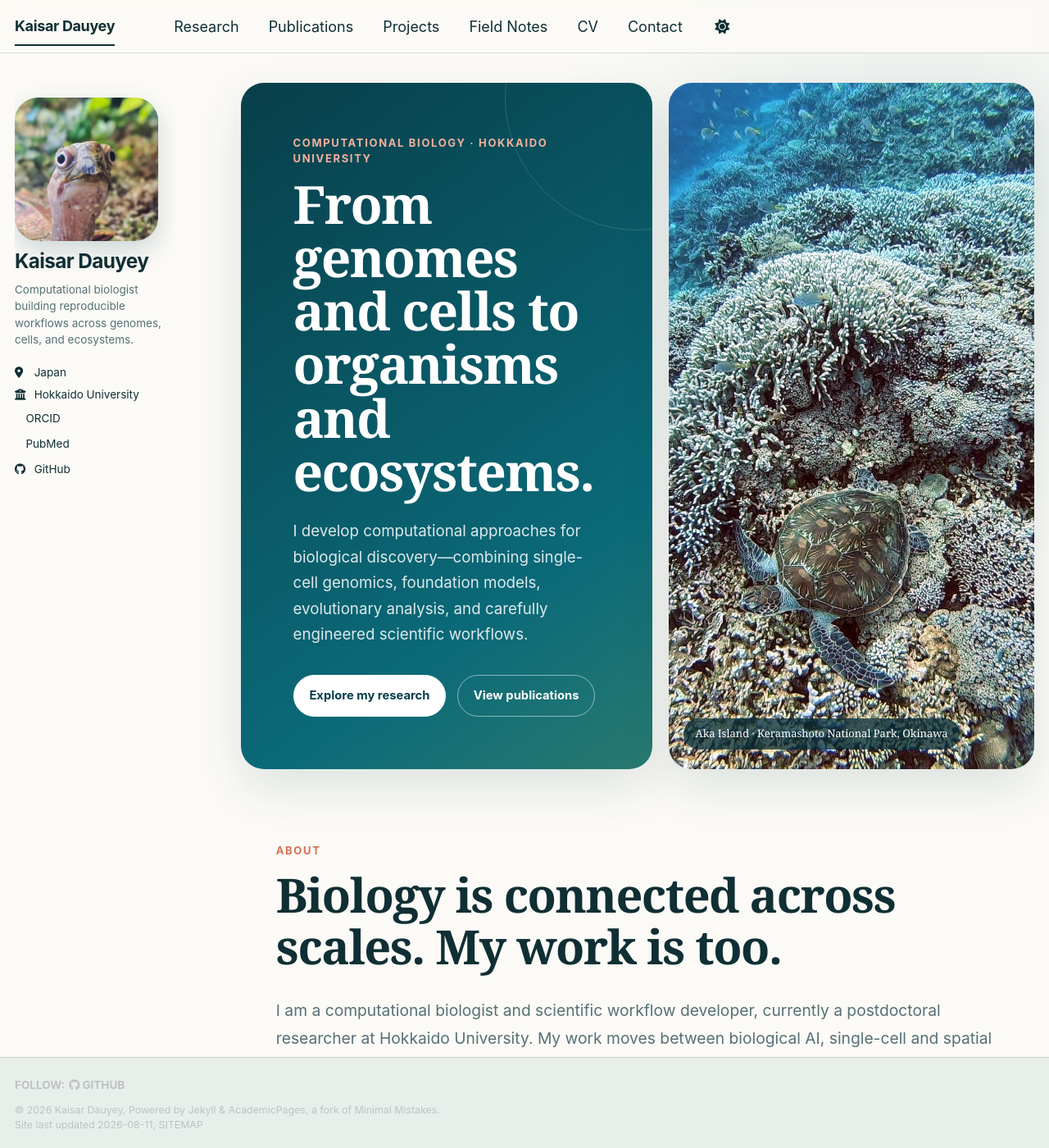
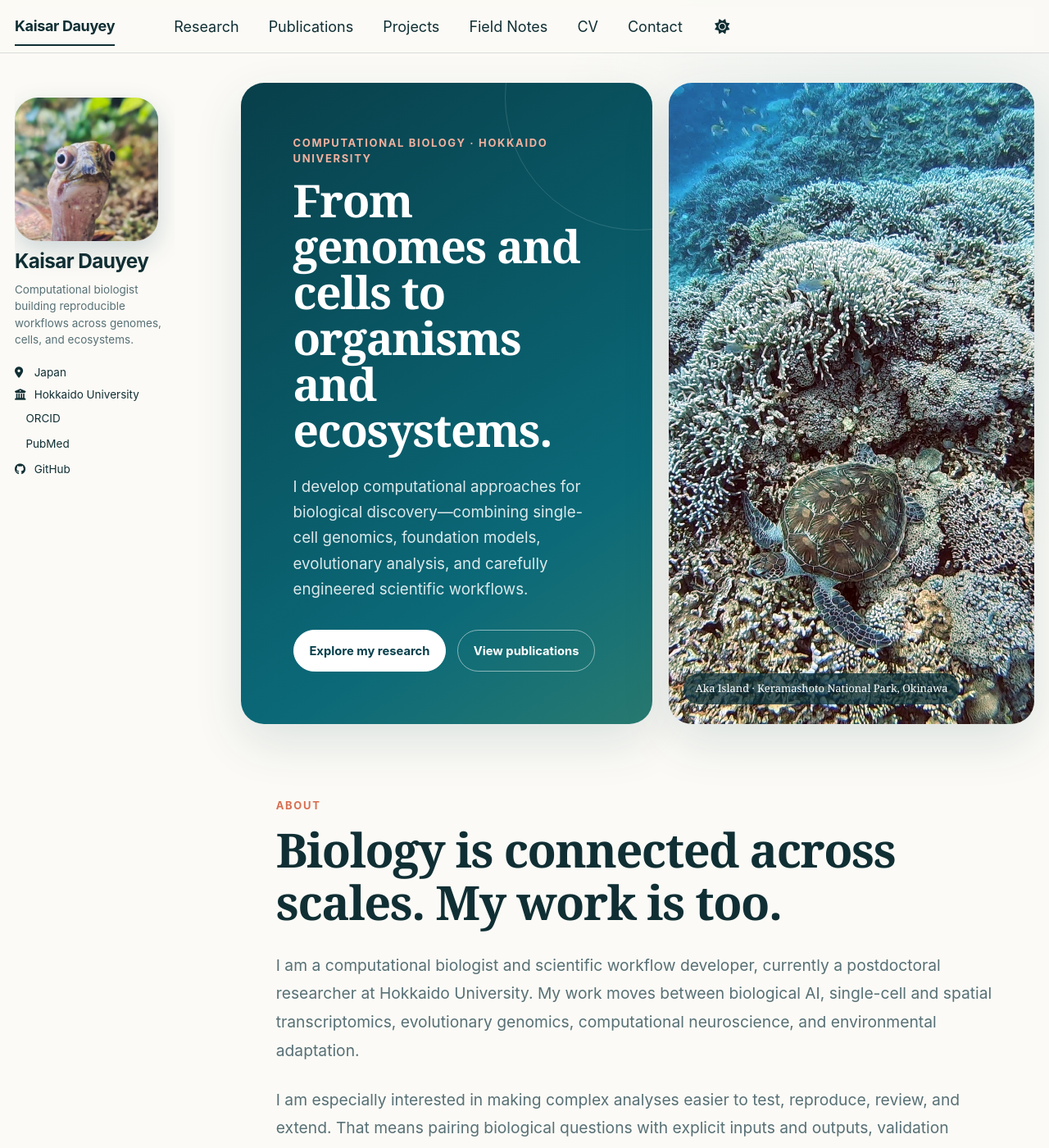
Before and after one commit to Kays3/Kays3.github.io, a Jekyll site: the page built from _pages/about.md, in a window 1280 px wide and 1400 px high. Shown: the whole window at 82% size. Built offline with Jekyll 4.4.1, drawn with Linux system fonts in a browser that asks for light colours; a style sheet for code colours, icons or effects is not loaded.

Commit message:
Refine live site layout
Keep the footer in document flow and rebalance the home hero typography after live visual QA.

```diff
--- a/assets/css/main.scss
+++ b/assets/css/main.scss
@@ -193,7 +193,7 @@
 
 .home-hero__copy h1 {
   color: #fff;
-  font-size: clamp(2.25rem, 5vw, 4.5rem);
+  font-size: clamp(2.25rem, 4.3vw, 4rem);
   line-height: 1.02;
   margin: 0 0 1.4rem;
   max-width: 9.2em;
@@ -347,7 +347,11 @@
 .page__content .contact-list a { color: white; }
 .contact-note { color: var(--kd-muted); font-size: 0.84rem !important; margin: 1.25rem 0 0 !important; }
 
-.page__footer { border-top-color: var(--kd-line); }
+.page__footer {
+  border-top-color: var(--kd-line);
+  bottom: auto;
+  position: relative;
+}
 
 @media screen and (min-width: 64em) {
   .page { float: right; padding-left: 2.25rem; padding-right: 0; width: calc(100% - 235px); }
```
